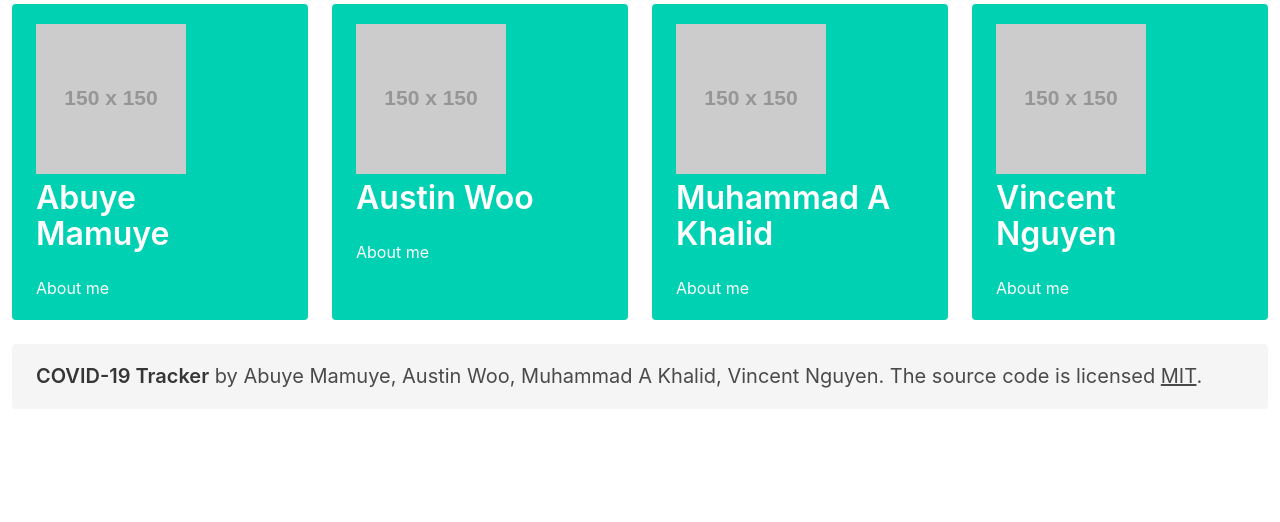
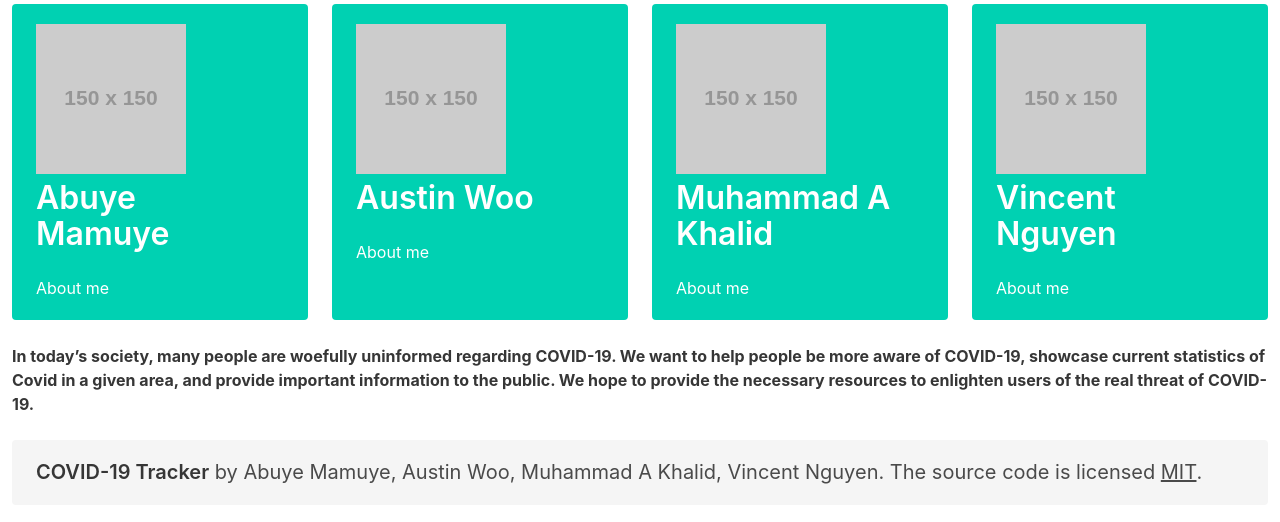
Before and after one commit to vincent-nguyen8931/COVID-19-Tracker, a plain HTML site: page about.html in a window 1280 px wide. Shown: the part 84-606 px from the top of the page. Drawn offline with nearby package versions, Linux system fonts and the light colour scheme; some packages are replaced by stand-ins of ours; no server answers; placeholder pictures from the web are drawn by us.

Commit message:
update docs and index file

```diff
--- a/about.html
+++ b/about.html
@@ -45,7 +45,8 @@
 		</div>
 
 		<!-- Navbar Menu -->
-		<div id="navbarBasicExample" class="navbar-menu"> <!-- removed nav-bar id since another id exists -->
+		<div id="navbarBasicExample" class="navbar-menu">
+			<!-- removed nav-bar id since another id exists -->
 			<div class="navbar-start">
 				<a class="navbar-item" href="index.html">Home</a>
 				<a class="navbar-item" href="docs.html">Documentation</a>
@@ -88,6 +89,18 @@
 			</article>
 		</div>
 	</div>
+	<div class="tile is-parent is-12">
+
+		<strong>
+			<p>In today’s society, many people are woefully uninformed regarding COVID-19. We want to help people be
+				more
+				aware of COVID-19, showcase current statistics of Covid in a given area, and provide important
+				information
+				to the public. We hope to provide the necessary resources to enlighten users of the real threat of
+				COVID-19.
+			</p>
+		</strong>
+	</div>
 
 
 	<!-- Footer -->
--- a/assets/script.js
+++ b/assets/script.js
@@ -76,7 +76,7 @@ $(document).ready(function () {
       // solve the double click issue with this click
       // clickCount++
       // console.log(clickCount)
-        for (i = 0; i < arrayLength-1; i++) {
+      for (i = 0; i < arrayLength - 1; i++) {
         var state = covidInfo.stats.breakdowns[i].location.provinceOrState
         if (searchTerm === state) {
 
```
Also changed, not shown: docs.html (+14 -3 lines). Lines whose indentation alone changed are shown as unchanged.
